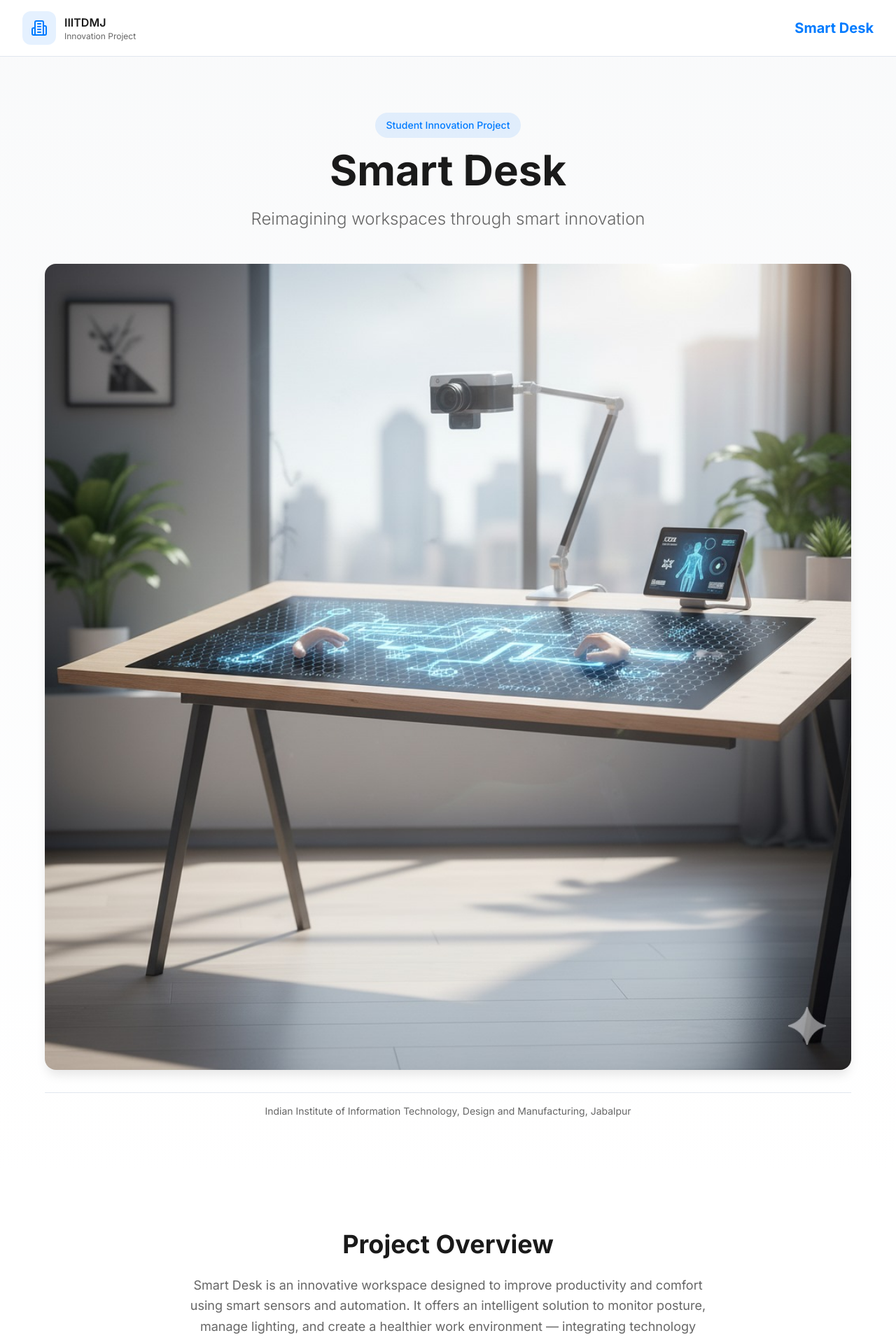
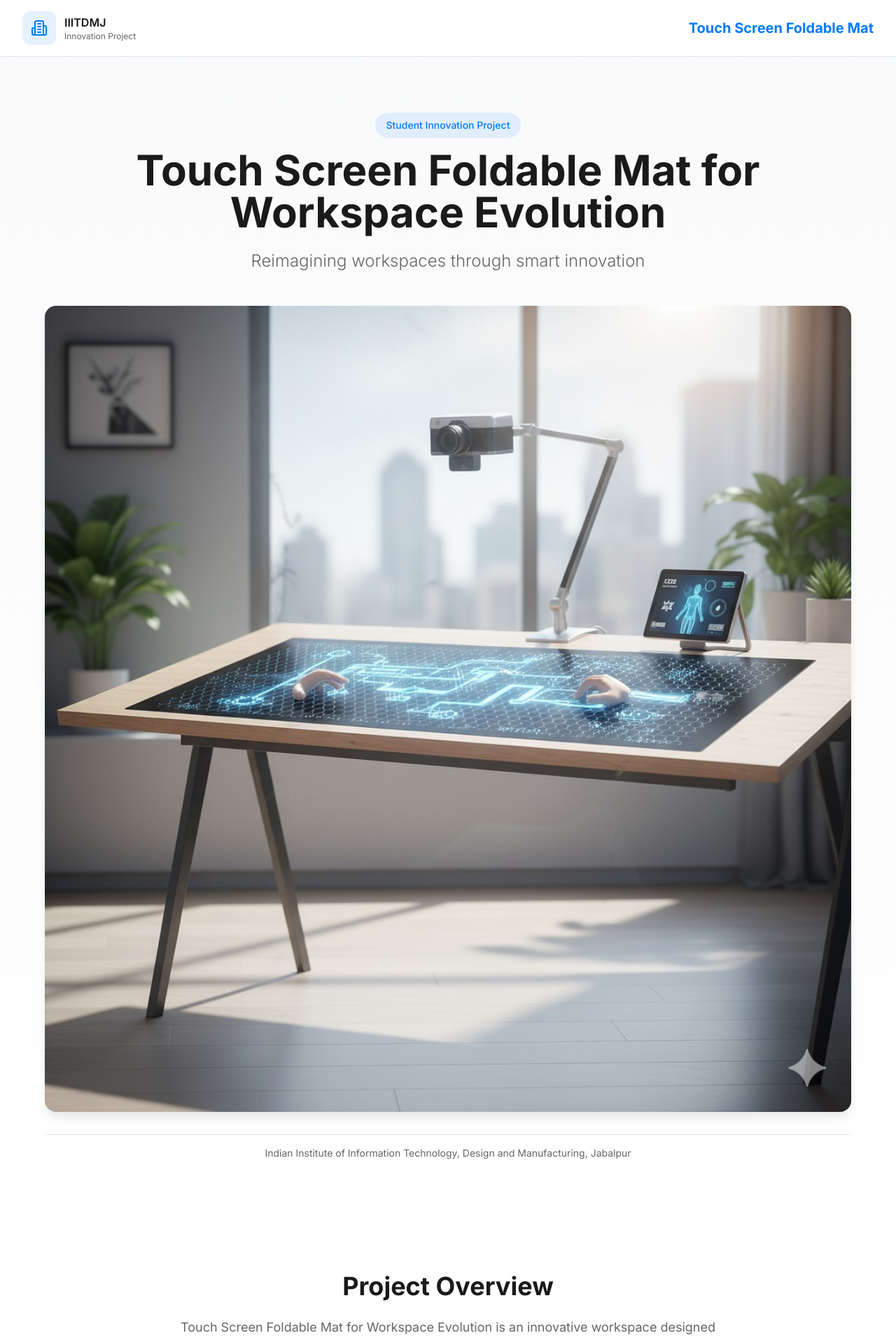
Before and after one commit to raghuwanshi313/smartdesk-iiitdmj-showcase, a React (Vite) app: page / in a window 1280 px wide. Shown: the top 1915 px of the page at 70% size. Built offline with nearby package versions, Linux system fonts and the light colour scheme; the HTML template or start-up script is replaced by a standard one.

Commit message:
Refactor: Rename project title

```diff
--- a/index.html
+++ b/index.html
@@ -3,19 +3,19 @@
   <head>
     <meta charset="UTF-8" />
     <meta name="viewport" content="width=device-width, initial-scale=1.0" />
-    <title>Smart Desk - IIITDMJ Innovation Project</title>
-    <meta name="description" content="Smart Desk is an innovative workspace designed to improve productivity and comfort using smart sensors and automation from IIITDMJ students." />
+    <title>Touch Screen Foldable Mat - IIITDMJ Innovation Project</title>
+    <meta name="description" content="Touch Screen Foldable Mat for Workspace Evolution is an innovative workspace designed to improve productivity and comfort using smart sensors and automation from IIITDMJ students." />
     <meta name="author" content="IIITDMJ Team" />
     <link rel="preconnect" href="https://fonts.googleapis.com">
     <link rel="preconnect" href="https://fonts.gstatic.com" crossorigin>
     <link href="https://fonts.googleapis.com/css2?family=Inter:wght@300;400;500;600;700&display=swap" rel="stylesheet">
 
-    <meta property="og:title" content="Smart Desk - IIITDMJ Innovation Project" />
+    <meta property="og:title" content="Touch Screen Foldable Mat - IIITDMJ Innovation Project" />
     <meta property="og:description" content="Reimagining workspaces through smart innovation" />
     <meta property="og:type" content="website" />
 
     <meta name="twitter:card" content="summary_large_image" />
-    <meta name="twitter:title" content="Smart Desk - IIITDMJ" />
+    <meta name="twitter:title" content="Touch Screen Foldable Mat - IIITDMJ" />
   </head>
 
   <body>
--- a/src/components/About.tsx
+++ b/src/components/About.tsx
@@ -10,7 +10,7 @@ const About = () => {
             Project Overview
           </h2>
           <p className="text-lg text-muted-foreground text-center leading-relaxed mb-8">
-            Smart Desk is an innovative workspace designed to improve productivity and comfort
+            Touch Screen Foldable Mat for Workspace Evolution is an innovative workspace designed to improve productivity and comfort
             using smart sensors and automation. It offers an intelligent solution to monitor
             posture, manage lighting, and create a healthier work environment — integrating
             technology seamlessly into everyday life.
--- a/src/components/Footer.tsx
+++ b/src/components/Footer.tsx
@@ -3,7 +3,7 @@ const Footer = () => {
     <footer className="py-8 border-t border-border">
       <div className="section-container">
         <p className="text-center text-sm text-muted-foreground">
-          © 2025 Smart Desk | Developed by Team IIITDMJ
+          © 2025 Touch Screen Foldable Mat | Developed by Team IIITDMJ
         </p>
       </div>
     </footer>
--- a/src/components/Header.tsx
+++ b/src/components/Header.tsx
@@ -17,7 +17,7 @@ const Header = () => {
             </div>
           </div>
           <div className="text-right">
-            <h2 className="text-lg sm:text-xl font-bold text-primary">Smart Desk</h2>
+            <h2 className="text-lg sm:text-xl font-bold text-primary">Touch Screen Foldable Mat</h2>
           </div>
         </div>
       </div>
--- a/src/components/Hero.tsx
+++ b/src/components/Hero.tsx
@@ -10,7 +10,7 @@ const Hero = () => {
               <p className="text-sm font-medium text-primary">Student Innovation Project</p>
             </div>
             <h1 className="text-4xl sm:text-5xl lg:text-6xl font-bold text-foreground mb-6">
-              Smart Desk
+              Touch Screen Foldable Mat for Workspace Evolution
             </h1>
             <p className="text-xl sm:text-2xl text-muted-foreground mb-4 font-light">
               Reimagining workspaces through smart innovation
```
